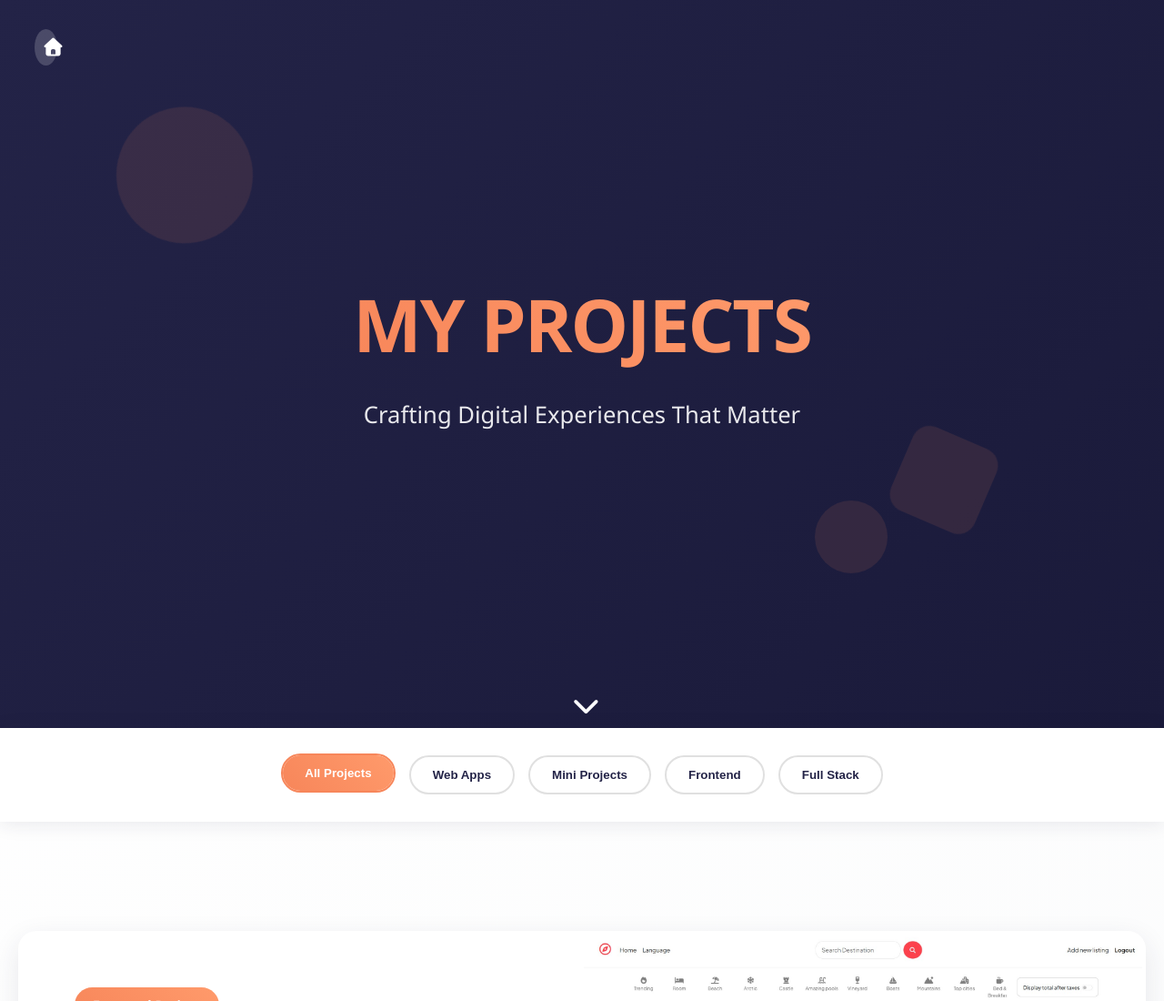
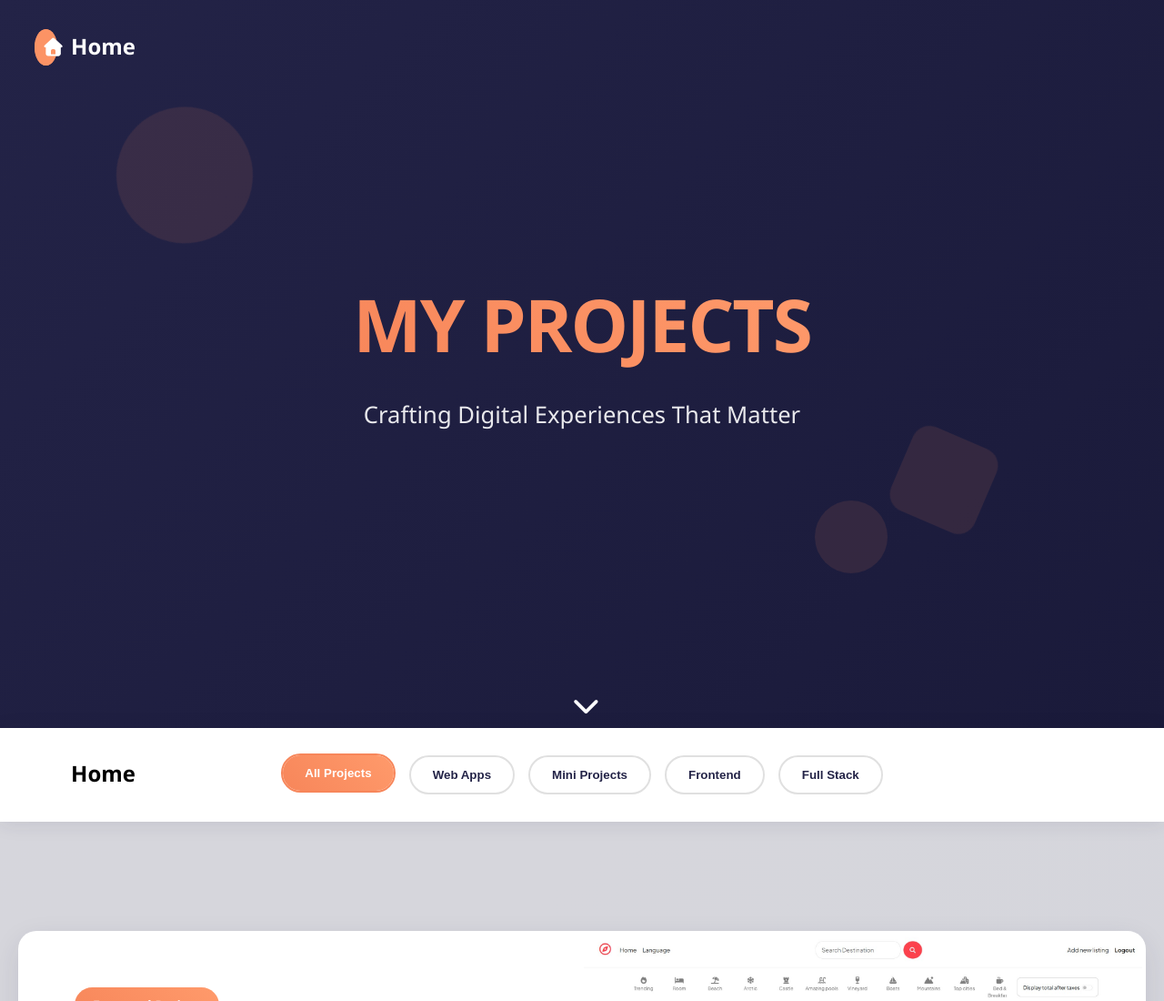
Before and after one commit to brijeshrakholiya17/Brijesh-portfolio-website, a website: page projects.html in a window 1280 px wide. Shown: the top 1100 px of the page at 91% size. Drawn offline with Linux system fonts and the light colour scheme.

Commit message:
minor modification

```diff
--- a/projects.html
+++ b/projects.html
@@ -165,6 +165,7 @@
         /* Main Content */
         .main-content {
             padding: 80px 0;
+            background-color: #1d1d3e2d;
         }
 
         .projects-grid {
@@ -463,8 +464,8 @@
 
         .home-icn{
             z-index: 10;
-            position: absolute;
-            background-color: rgba(255, 255, 255, 0.185) !important;
+            position: fixed;
+            background-color: #FC9365 !important;
             color: white !important;
             border-radius: 50%;
             font-size: 20px;
@@ -473,9 +474,26 @@
             left: 3%;
             cursor: pointer;
             transition: 0.25s ease;
+
         }
         .home-icn:hover{
             transform: scale(1.15);
+        }
+
+        .home-text{
+            position: fixed;
+            top: 4%;
+            left: 6.1%;
+            text-decoration: none;
+            color: white;
+        }
+
+        .home-text2{
+            position: absolute;
+            top: 30%;
+            left: 6.1%;
+            text-decoration: none;
+            color: black;
         }
 
         /* Animations */
@@ -575,12 +593,17 @@
         <i class="fa-solid fa-chevron-down fa-bounce arrow-icn"></i>
         <a href="index.html">
             <i class="fa-solid fa-house home-icn"></i>
+            <h2 class="home-text">Home</h2>
         </a>
 
     </section>
 
     <!-- Filter Navigation -->
     <nav class="filter-nav">
+        <a href="index.html">
+            <i class="fa-solid fa-house home-icn"></i>
+            <h2 class="home-text2">Home</h2>
+        </a>
         <div class="container">
             <div class="filter-buttons">
                 <button class="filter-btn active" data-filter="all">All Projects</button>
```
Also changed, not shown: about.html (+1 -1 lines).
